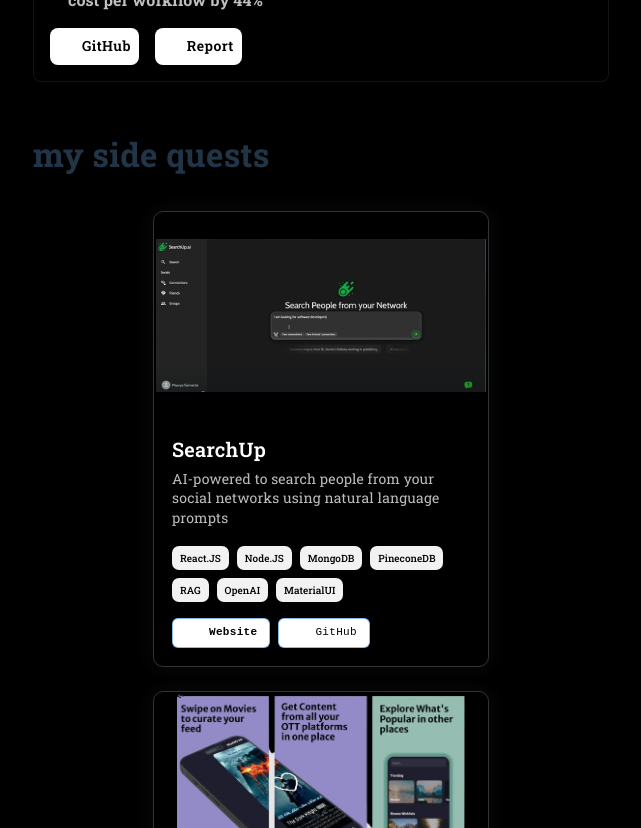
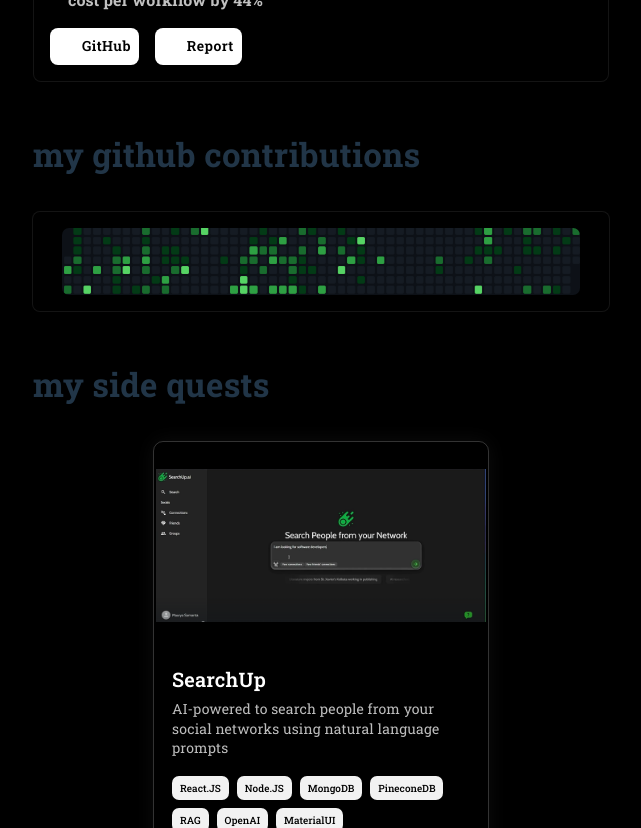
Before and after one commit to MauryaSamanta/MauryaSamantaV1, a React (Vite) app: page / in a window 1280 px wide. Shown: the part 840-1668 px from the top of the page, without its empty margins (335-976 px from the left). Built offline with nearby package versions, Linux system fonts and the light colour scheme; some icons are missing.

Commit message:
Add: github contributions section

```diff
--- a/package.json
+++ b/package.json
@@ -19,6 +19,7 @@
     "leaflet": "^1.9.4",
     "react": "^19.1.0",
     "react-dom": "^19.1.0",
+    "react-github-calendar": "^5.0.4",
     "react-leaflet": "^5.0.0",
     "react-router-dom": "^7.6.2"
   },
--- a/src/index.css
+++ b/src/index.css
@@ -12,6 +12,8 @@
   -webkit-font-smoothing: antialiased;
   -moz-osx-font-smoothing: grayscale;
 }
+
+
 
 a {
   font-weight: 500;
--- a/src/pages/Home.jsx
+++ b/src/pages/Home.jsx
@@ -10,7 +10,7 @@
 import Blogs from '../components/Blogs';
 import ExperienceEducation from '../components/EducationExperience';
 import BeyondWork from '../components/BeyondWork';
-
+import {GitHubCalendar} from 'react-github-calendar';
 const Home = () => {
   const isMobile = useMediaQuery('(max-width:600px)');
    const skillsRef = useRef(null);
@@ -51,6 +51,7 @@
           justifyContent:'center',
           width: '100%',
           padding: 2,
+           overflowX: 'hidden',
         }}
       >
 
@@ -70,18 +71,6 @@
           <WelcomeAvatar />
         </Box>
 
-        {/* <Box
-          sx={{
-            width: isMobile ? '100%' : '45%',
-            display: 'flex',
-            justifyContent: 'flex-start',
-           // marginTop: 1,
-          }}
-        >
-          <IntoText />
-        </Box> */}
-
-
 
         <Box
           sx={{
@@ -93,6 +82,60 @@
           }}
         >
           <ExperienceEducation />
+        </Box>
+          <Box
+          sx={{
+            width: isMobile ? '100%' : '45%',
+            display: 'flex',
+            justifyContent: 'flex-start',
+            marginTop: 2,
+            marginBottom: 2,
+          }}
+          ref={projectsRef}
+        >
+          <Typography sx={{fontSize:"33px",  fontFamily: "'Roboto Slab', serif", fontWeight:700}}>
+            my github contributions
+          </Typography>
+          </Box>
+        <Box
+          sx={{
+            width: isMobile ? '100%' : '45%',
+            display: 'flex',
+            alignItems:'center',
+            justifyContent: 'center',
+            marginRight:10,
+            marginLeft:10,
+            marginTop: 2,
+            marginBottom: 4,
+            overflowX:'auto',
+            background: 'rgba(0,0,0,0.55)',
+        borderRadius: 2,
+        paddingTop:2,
+        paddingBottom:2,
+        // p: 2,
+        border: '1px solid rgba(255,255,255,0.08)',
+          }}
+        >
+
+          {/* <ExperienceEducation /> */}
+          <Box
+            component="img"
+            src="/github_contri.png"
+            // alt={name}
+            sx={{
+              height: '100%',
+              width: '90%',
+              objectFit: 'contain',
+              display: 'block',
+              backgroundColor: 'transparent',
+              borderRadius: '7px',
+              transition: 'transform 0.6s ease',
+              transformOrigin: 'center center',
+                // transform: hovered ? 'scale(1.08) rotateX(5deg) rotateY(-5deg)' : 'none',
+            }}
+          />
+
+
         </Box>
 
         <Box
```
Also changed, not shown: src/components/EducationExperience.jsx (+10 -0 lines), src/components/WelcomeAvatar.jsx (+11 -0 lines), public/github_contri.png (added), 1 other file (tests, documents, lock files or other folders).
